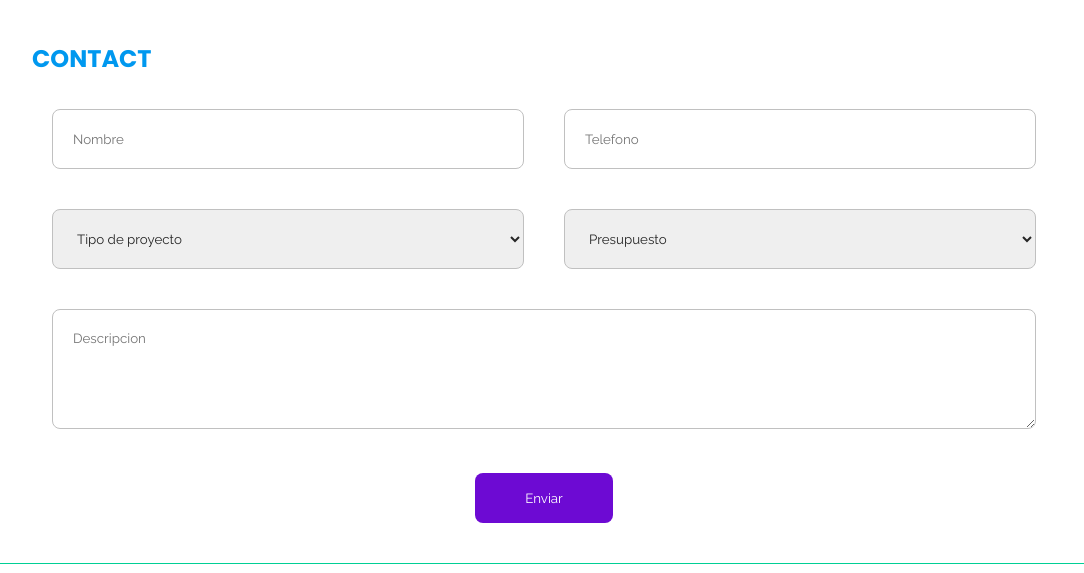
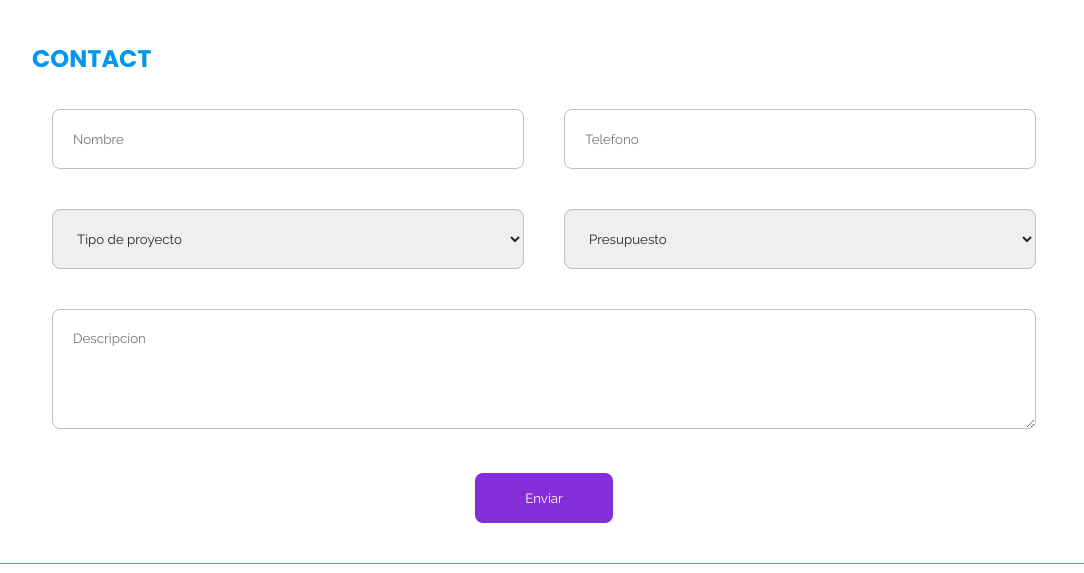
Before and after one commit to Sebastian-123-web/cuarto_reto, a plain HTML site: page index.html in a window 1280 px wide. In both pictures the pointer is over the button "Enviar". Shown: the part 2638-3211 px from the top of the page, without its empty margins (96-1180 px from the left). Drawn offline with nearby package versions, Linux system fonts and the light colour scheme.

Commit message:
btn-suscribete hover and active

```diff
--- a/style.css
+++ b/style.css
@@ -111,7 +111,6 @@
 }
 .header .banner .info .archivos-redes button:active{
     background-color: #5705aa;
-
 }
 .header .banner .info .archivos-redes div img{
     margin-left: 15px;
@@ -401,6 +400,12 @@
     border: none;
     border-radius: 8px;
 }
+.btn-enviar:hover{
+    background-color: #842eda;
+}
+.btn-enviar:active{
+    background-color: #5705aa;
+}
 
 /* ********** */
 /*   FOOTER   */
```
